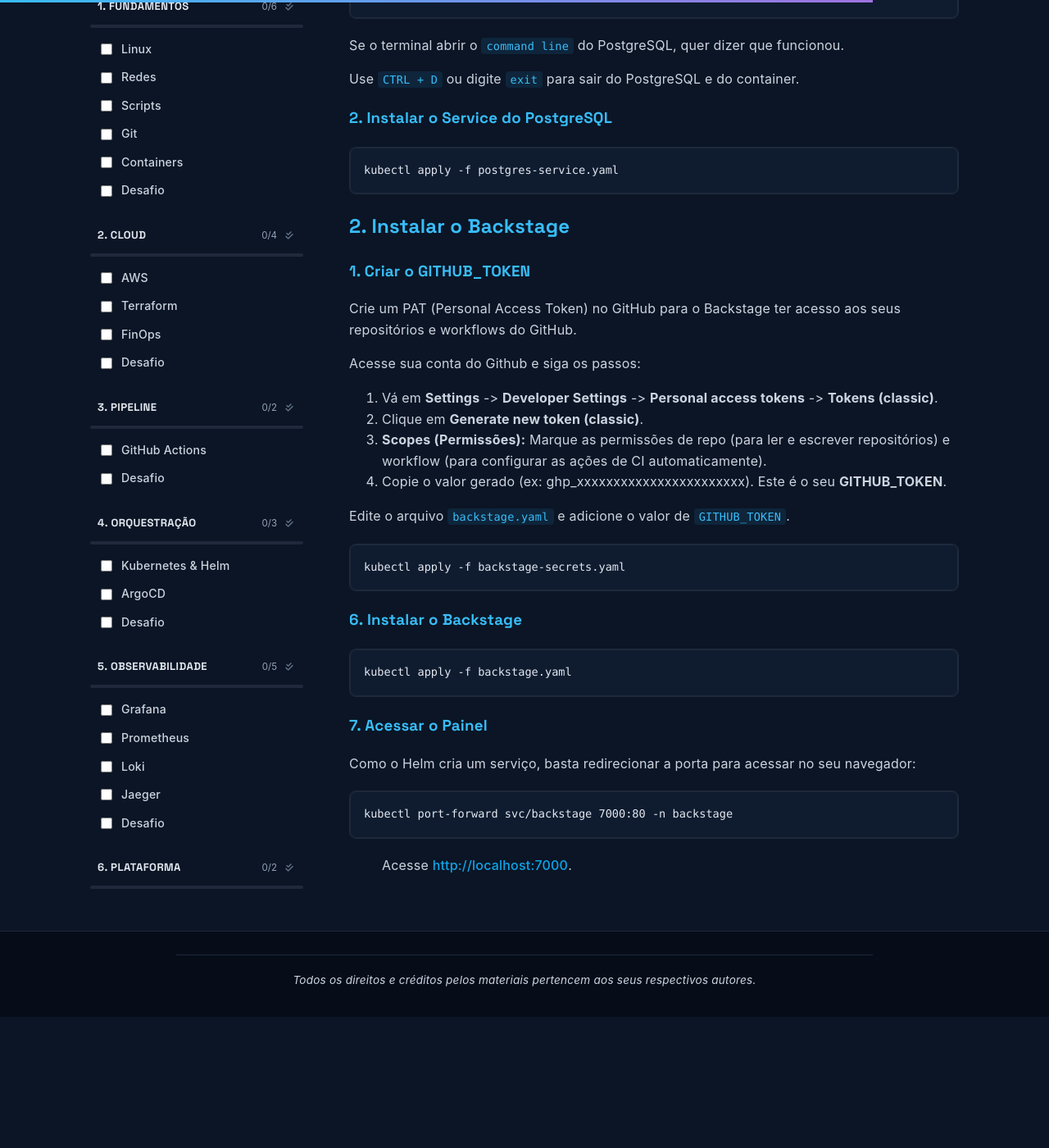
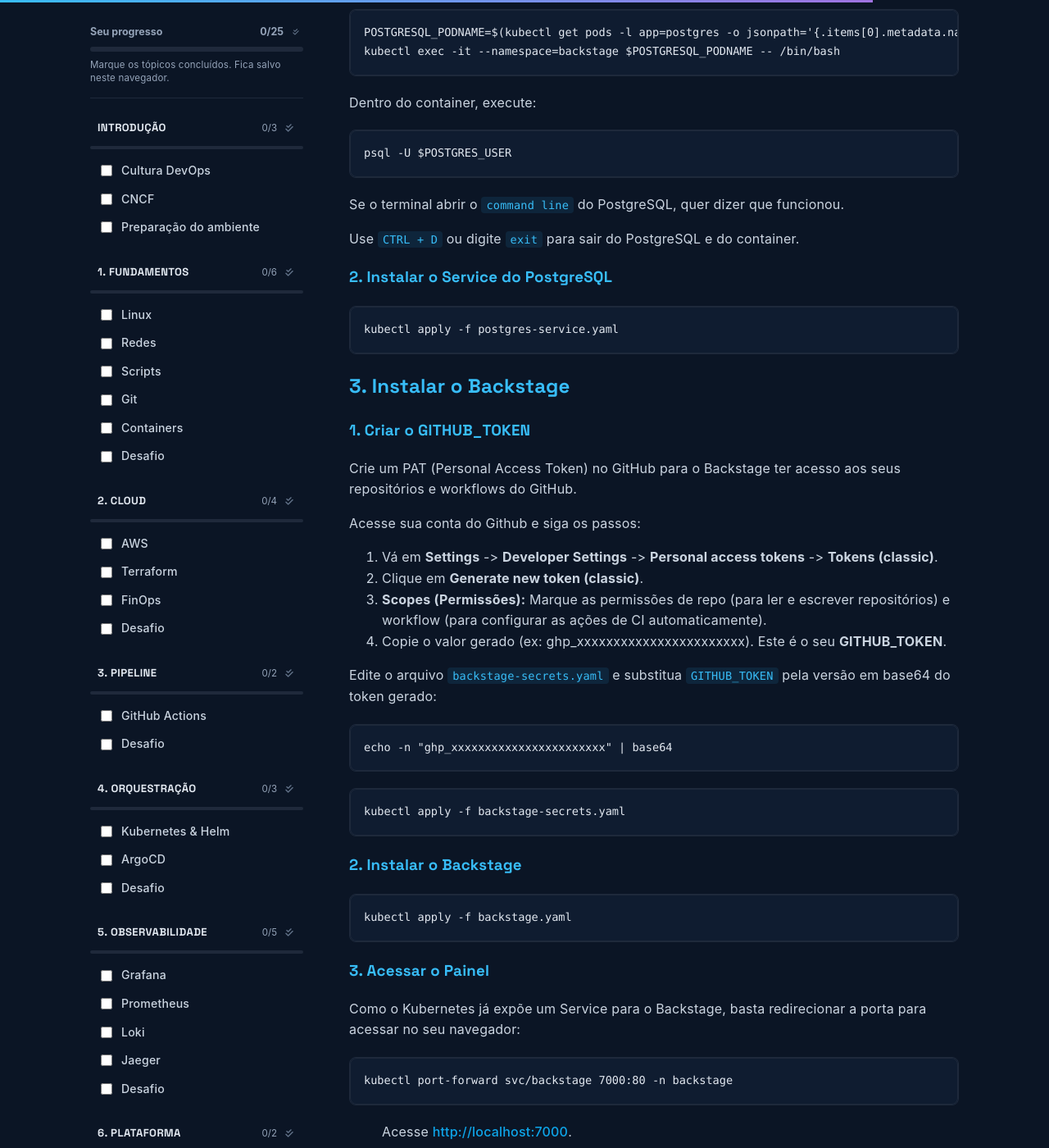
Before and after one commit to therenanlira/cloud-engineer-roadmap, a Jekyll site: the page built from docs/content/modules/plataforma/lab/solucao/installation/README.md, in a window 1280 px wide and 1400 px high, scrolled down 811 px. Shown: the whole window at 82% size. Built offline with Jekyll 4.4.1, drawn with Linux system fonts in a browser that asks for light colours; our own code applies the rules of GitHub Pages for plain Markdown files; before the commit the page ends 2051 px from its top, so only the background shows below that; some of the changed text lies outside the part shown.

Commit message:
fix: correct errors found while reproducing lab solutions
Verified all module lab solutions against their challenge instructions
by actually running them (kind/minikube clusters, terraform, docker).

- fundamentos: remove redundant local venv/monitor.py step in deploy.sh,
  since the Dockerfile already generates status.txt during the build
- orquestracao: fix ArgoCD install URL pasted as a broken markdown link
  inside a bash code block
- pipeline: remove duplicated sentence in README
- plataforma: fix Backstage installation guide
  - wire the missing GITHUB_TOKEN env var into the Backstage Deployment
    (backstage-secrets.yaml was created but never consumed)
  - document how to base64-encode Postgres/GitHub secret values, since
    the Secret `data` field requires base64 (confirmed via a real
    "illegal base64 data" apply error)
  - fix broken section numbering and an incorrect reference to editing
    backstage.yaml instead of backstage-secrets.yaml

````diff
--- a/docs/content/modules/plataforma/lab/solucao/installation/README.md
+++ b/docs/content/modules/plataforma/lab/solucao/installation/README.md
@@ -11,6 +11,13 @@
 ## 2. Instalar o PostgreSQL
 
 Instalar as secrets, storage e o deployment do PostgreSQL.
+
+Antes de aplicar, edite `postgres.yaml` e substitua `POSTGRES_USER` e `POSTGRES_PASSWORD` pelas versões em base64 do seu usuário e senha (o campo `data` do Kubernetes exige valores em base64):
+
+```bash
+echo -n "seu_usuario" | base64
+echo -n "sua_senha" | base64
+```
 
 ```bash
 kubectl apply -f postgres.yaml -n backstage
@@ -41,7 +48,7 @@
 kubectl apply -f postgres-service.yaml
 ```
 
-## 2. Instalar o Backstage
+## 3. Instalar o Backstage
 
 ### 1. Criar o GITHUB_TOKEN
 
@@ -54,21 +61,25 @@
 3. **Scopes (Permissões):** Marque as permissões de repo (para ler e escrever repositórios) e workflow (para configurar as ações de CI automaticamente).
 4. Copie o valor gerado (ex: ghp_xxxxxxxxxxxxxxxxxxxxxxx). Este é o seu **GITHUB_TOKEN**.
 
-Edite o arquivo `backstage.yaml` e adicione o valor de `GITHUB_TOKEN`.
+Edite o arquivo `backstage-secrets.yaml` e substitua `GITHUB_TOKEN` pela versão em base64 do token gerado:
+
+```bash
+echo -n "ghp_xxxxxxxxxxxxxxxxxxxxxxx" | base64
+```
 
 ```bash
 kubectl apply -f backstage-secrets.yaml
 ```
 
-### 6. Instalar o Backstage
+### 2. Instalar o Backstage
 
 ```bash
 kubectl apply -f backstage.yaml
 ```
 
-### 7. Acessar o Painel
+### 3. Acessar o Painel
 
-Como o Helm cria um serviço, basta redirecionar a porta para acessar no seu navegador:
+Como o Kubernetes já expõe um Service para o Backstage, basta redirecionar a porta para acessar no seu navegador:
 
 ```bash
 kubectl port-forward svc/backstage 7000:80 -n backstage
--- a/docs/content/modules/plataforma/lab/solucao/installation/backstage-secrets.yaml
+++ b/docs/content/modules/plataforma/lab/solucao/installation/backstage-secrets.yaml
@@ -3,6 +3,7 @@
 metadata:
   name: backstage-secrets
   namespace: backstage
+# Valor em base64. Gere o seu com: echo -n "seu_token" | base64
 type: Opaque
 data:
-  GITHUB_TOKEN: "Seu token aqui"
+  GITHUB_TOKEN: "c2V1LXRva2VuLWFxdWk="
--- a/docs/content/modules/plataforma/lab/solucao/installation/backstage.yaml
+++ b/docs/content/modules/plataforma/lab/solucao/installation/backstage.yaml
@@ -39,6 +39,11 @@
                 secretKeyRef:
                   name: postgres-secrets
                   key: POSTGRES_PASSWORD
+            - name: GITHUB_TOKEN
+              valueFrom:
+                secretKeyRef:
+                  name: backstage-secrets
+                  key: GITHUB_TOKEN
           resources:
             requests:
               memory: "256Mi"
--- a/docs/content/modules/plataforma/lab/solucao/installation/postgres.yaml
+++ b/docs/content/modules/plataforma/lab/solucao/installation/postgres.yaml
@@ -3,10 +3,11 @@
 metadata:
   name: postgres-secrets
   namespace: backstage
+# Valores em base64. Gere os seus com: echo -n "seu_valor" | base64
 type: Opaque
 data:
-  POSTGRES_USER: "Seu username aqui"
-  POSTGRES_PASSWORD: "Seu password aqui"
+  POSTGRES_USER: "c2V1LXVzdWFyaW8tYXF1aQ=="
+  POSTGRES_PASSWORD: "c3VhLXNlbmhhLWFxdWk="
 ---
 apiVersion: v1
 kind: PersistentVolume
````
Also changed, not shown: docs/content/modules/fundamentos/lab/solucao/README.md (+1 -1 lines), docs/content/modules/fundamentos/lab/solucao/index.md (+1 -1 lines), docs/content/modules/orquestracao/lab/solucao/README.md (+1 -1 lines), docs/content/modules/pipeline/lab/solucao/README.md (+0 -2 lines), docs/content/modules/plataforma/lab/solucao/installation/index.md (+16 -1 lines), 1 other file.
